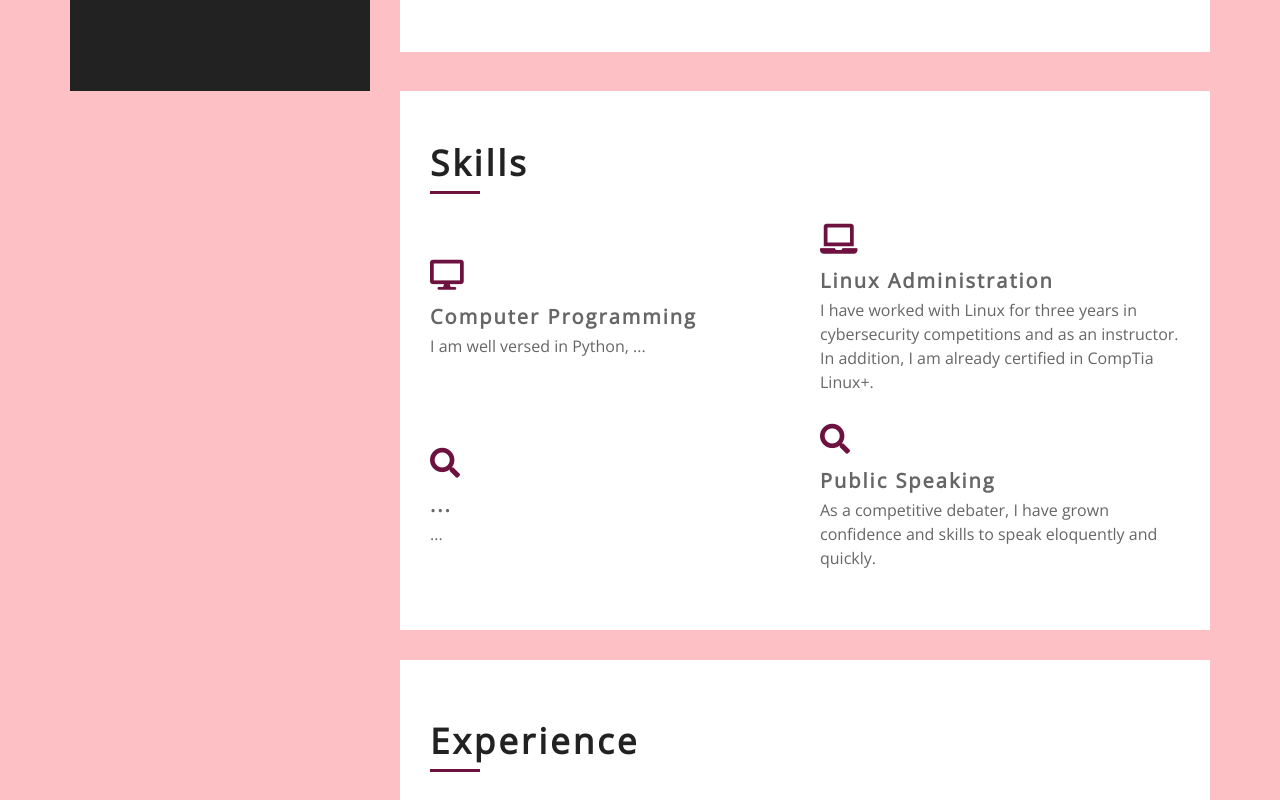
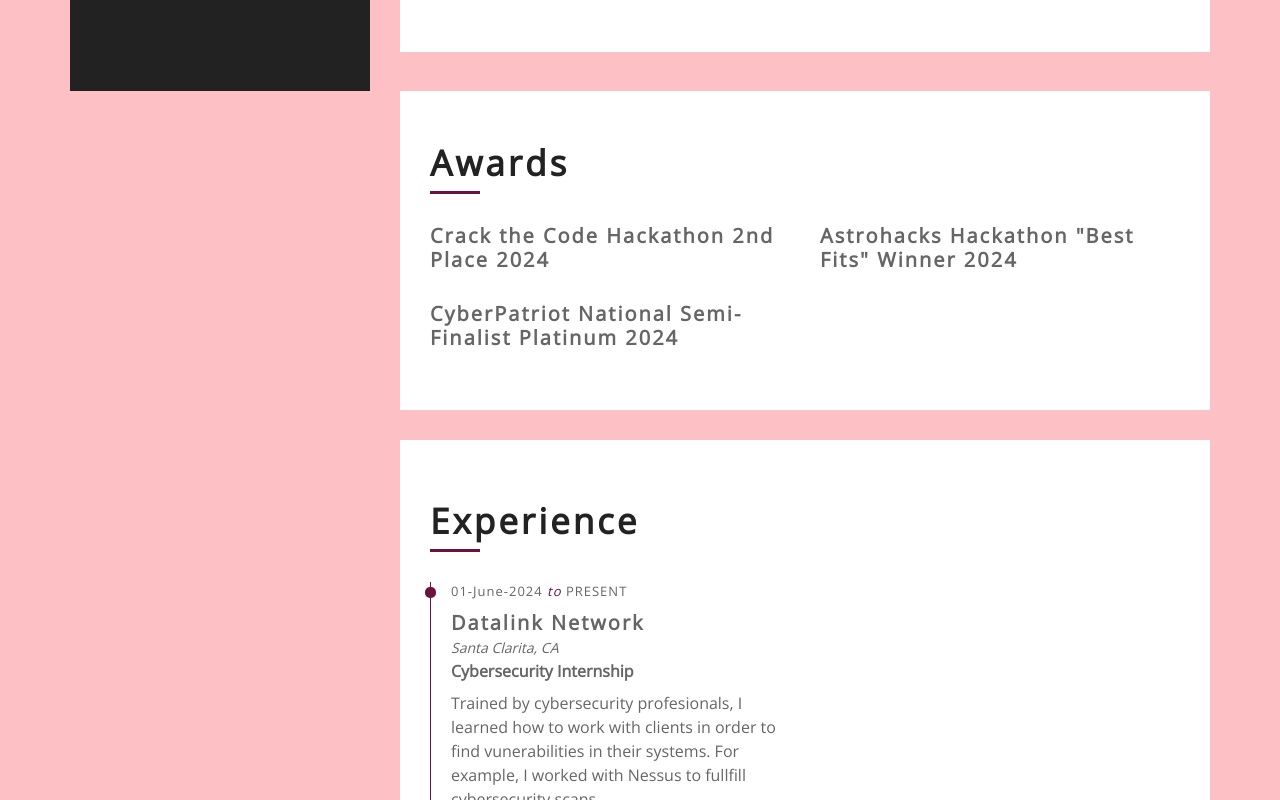
Before and after one commit to ItsAvs/helloavni, a plain HTML site: page index.html in a window 1280 px wide. Shown: the part 709-1509 px from the top of the page. Drawn offline with nearby package versions, Linux system fonts and the light colour scheme.

Commit message:
added awards

```diff
--- a/index.html
+++ b/index.html
@@ -106,35 +106,22 @@
                 <div class="service" id="service">
                     <div class="content-inner">
                         <div class="content-header">
-                            <h2>Skills</h2>
+                            <h2>Awards</h2>
                         </div>
                         <div class="row align-items-center">
                             <div class="col-md-6">
                                 <div class="srv-col">
-                                    <i class="fa fa-desktop"></i>
-                                    <h3>Computer Programming</h3>
-                                    <p>I am well versed in Python, ...</p>
+                                    <h3>Crack the Code Hackathon 2nd Place 2024</h3>
                                 </div>
                             </div>
                             <div class="col-md-6">
                                 <div class="srv-col">
-                                    <i class="fa fa-laptop"></i>
-                                    <h3>Linux Administration</h3>
-                                    <p>I have worked with Linux for three years in cybersecurity competitions and as an instructor. In addition, I am already certified in CompTia Linux+.</p>
+                                    <h3>Astrohacks Hackathon "Best Fits" Winner 2024</h3>
                                 </div>
                             </div>
                             <div class="col-md-6">
                                 <div class="srv-col">
-                                    <i class="fa fa-search"></i>
-                                    <h3>...</h3>
-                                    <p>...</p>
-                                </div>
-                            </div>
-                            <div class="col-md-6">
-                                <div class="srv-col">
-                                    <i class="fa fa-search"> </i>
-                                    <h3>Public Speaking</h3>
-                                    <p>As a competitive debater, I have grown confidence and skills to speak eloquently and quickly. </p>
+                                    <h3>CyberPatriot National Semi-Finalist Platinum 2024</h3>
                                 </div>
                             </div>
                         </div>
```
